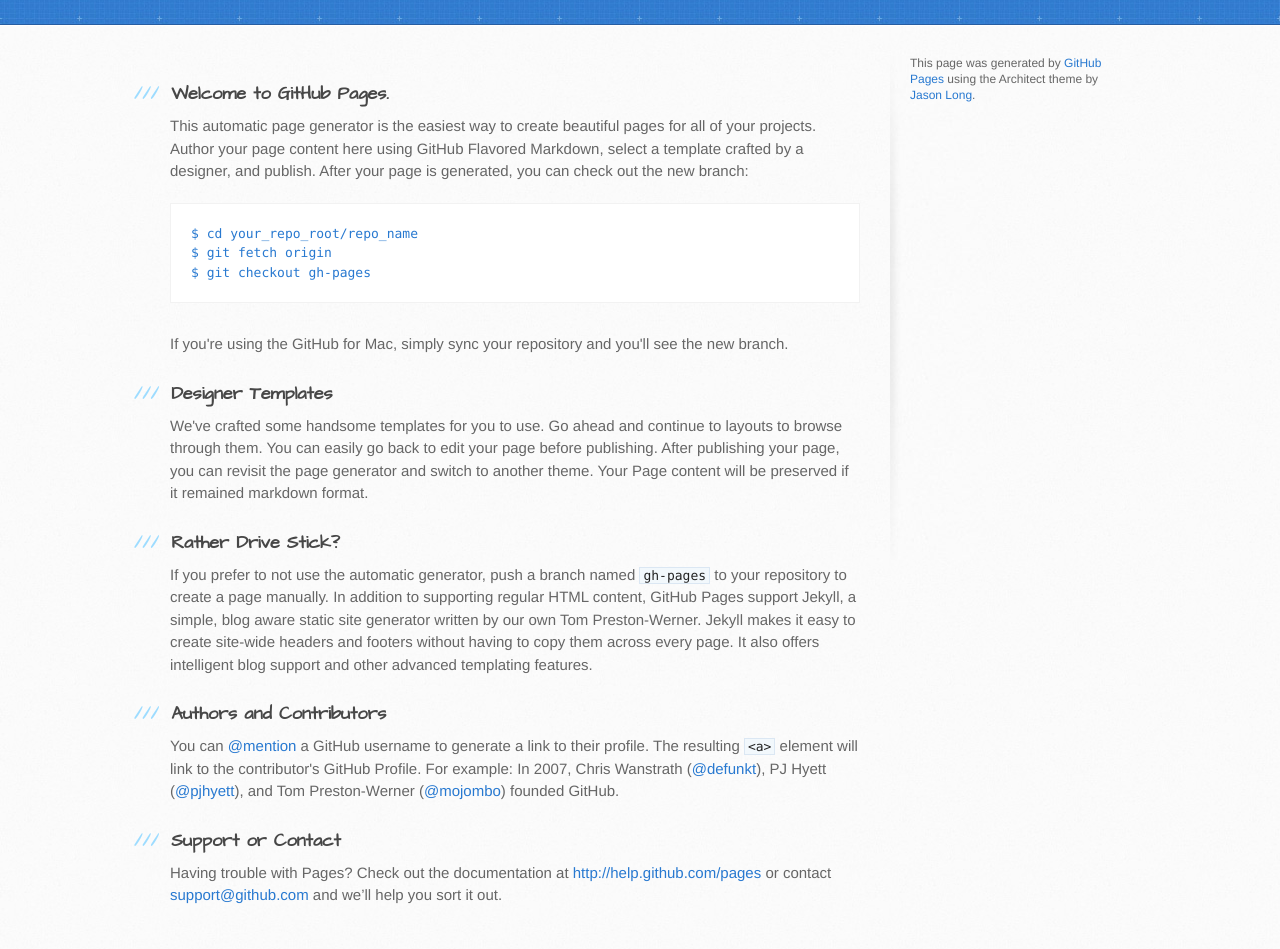
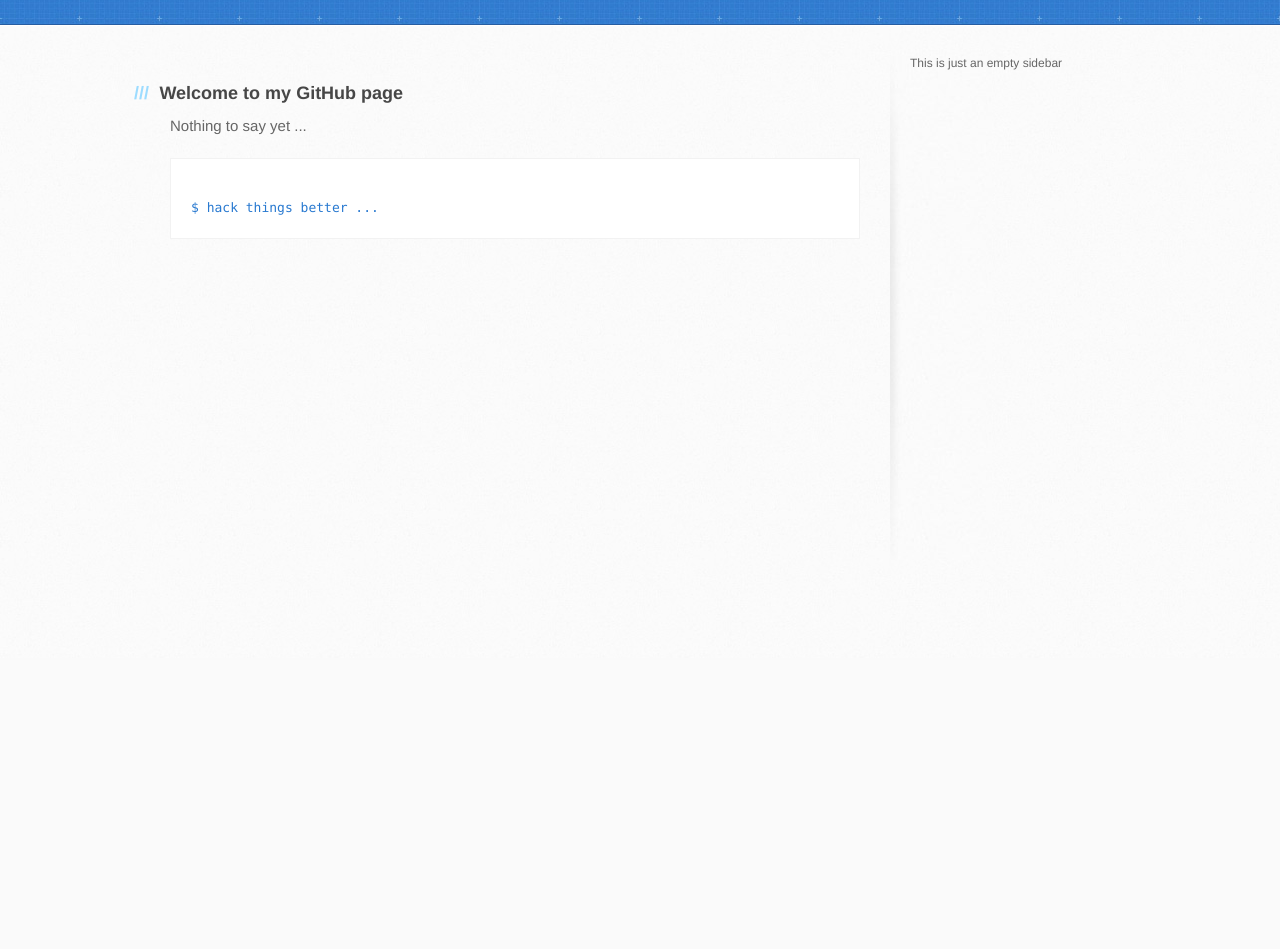
Before and after one commit to tacker66/tacker66.github.io, a plain HTML site: page index.html in a window 1280 px wide. Shown: the part 142-1091 px from the top of the page. After the commit the page ends 800 px from the top, so only its background shows below. Drawn offline with Linux system fonts and the light colour scheme; a web font is replaced by a local one.

Commit message:
strip down

```diff
--- a/index.html
+++ b/index.html
@@ -1,22 +1,22 @@
 <!DOCTYPE html>
 <html>
+
 <head>
 	<meta charset='utf-8'>
 	<meta http-equiv="X-UA-Compatible" content="chrome=1">
 	<meta name="viewport" content="width=device-width, initial-scale=1, maximum-scale=1">
-    <link href='https://fonts.googleapis.com/css?family=Architects+Daughter' rel='stylesheet' type='text/css'>
+	<link href='https://fonts.googleapis.com/css?family=Consolas' rel='stylesheet' type='text/css'>
 	<link rel="stylesheet" type="text/css" href="stylesheets/stylesheet.css" media="screen" />
 	<link rel="stylesheet" type="text/css" href="stylesheets/pygment_trac.css" media="screen" />
 	<link rel="stylesheet" type="text/css" href="stylesheets/print.css" media="print" />
-
 	<!--[if lt IE 9]>
 	<script src="//html5shiv.googlecode.com/svn/trunk/html5.js"></script>
 	<![endif]-->
-
-    <title>tacker66 by tacker66</title>
+	<title>tacker66</title>
 </head>
 
 <body>
+
 <header>
 	<div class="inner">
 	<h1>tacker66</h1>
@@ -28,47 +28,31 @@
 <div id="content-wrapper">
 <div class="inner clearfix">
 <section id="main-content">
+
 <h3>
-<a name="welcome-to-github-pages" class="anchor" href="#welcome-to-github-pages"><span class="octicon octicon-link"></span></a>Welcome to GitHub Pages.</h3>
+<a name="welcome-to-github-pages" class="anchor" href="#welcome-to-github-pages">
+<span class="octicon octicon-link"></span></a>
+Welcome to my GitHub page
+</h3>
 
-<p>This automatic page generator is the easiest way to create beautiful pages for all of your projects. Author your page content here using GitHub Flavored Markdown, select a template crafted by a designer, and publish. After your page is generated, you can check out the new branch:</p>
+<p>
+Nothing to say yet ...
+</p>
 
-<pre><code>$ cd your_repo_root/repo_name
-$ git fetch origin
-$ git checkout gh-pages
+<pre><code>
+$ hack things better ...
 </code></pre>
 
-<p>If you're using the GitHub for Mac, simply sync your repository and you'll see the new branch.</p>
-
-<h3>
-<a name="designer-templates" class="anchor" href="#designer-templates"><span class="octicon octicon-link"></span></a>Designer Templates</h3>
-
-<p>We've crafted some handsome templates for you to use. Go ahead and continue to layouts to browse through them. You can easily go back to edit your page before publishing. After publishing your page, you can revisit the page generator and switch to another theme. Your Page content will be preserved if it remained markdown format.</p>
-
-<h3>
-<a name="rather-drive-stick" class="anchor" href="#rather-drive-stick"><span class="octicon octicon-link"></span></a>Rather Drive Stick?</h3>
-
-<p>If you prefer to not use the automatic generator, push a branch named <code>gh-pages</code> to your repository to create a page manually. In addition to supporting regular HTML content, GitHub Pages support Jekyll, a simple, blog aware static site generator written by our own Tom Preston-Werner. Jekyll makes it easy to create site-wide headers and footers without having to copy them across every page. It also offers intelligent blog support and other advanced templating features.</p>
-
-<h3>
-<a name="authors-and-contributors" class="anchor" href="#authors-and-contributors"><span class="octicon octicon-link"></span></a>Authors and Contributors</h3>
-
-<p>You can <a href="https://github.com/blog/821" class="user-mention">@mention</a> a GitHub username to generate a link to their profile. The resulting <code>&lt;a&gt;</code> element will link to the contributor's GitHub Profile. For example: In 2007, Chris Wanstrath (<a href="https://github.com/defunkt" class="user-mention">@defunkt</a>), PJ Hyett (<a href="https://github.com/pjhyett" class="user-mention">@pjhyett</a>), and Tom Preston-Werner (<a href="https://github.com/mojombo" class="user-mention">@mojombo</a>) founded GitHub.</p>
-
-<h3>
-<a name="support-or-contact" class="anchor" href="#support-or-contact"><span class="octicon octicon-link"></span></a>Support or Contact</h3>
-
-<p>Having trouble with Pages? Check out the documentation at <a href="http://help.github.com/pages">http://help.github.com/pages</a> or contact <a href="mailto:support@github.com">support@github.com</a> and we’ll help you sort it out.</p>
 </section>
 
 <aside id="sidebar">
+<p>
+This is just an empty sidebar
+</p>
+</aside>
 
-
-          <p>This page was generated by <a href="https://pages.github.com">GitHub Pages</a> using the Architect theme by <a href="https://twitter.com/jasonlong">Jason Long</a>.</p>
-        </aside>
 </div>
 </div>
 
-
 </body>
 </html>
```
Lines whose indentation alone changed are shown as unchanged.
